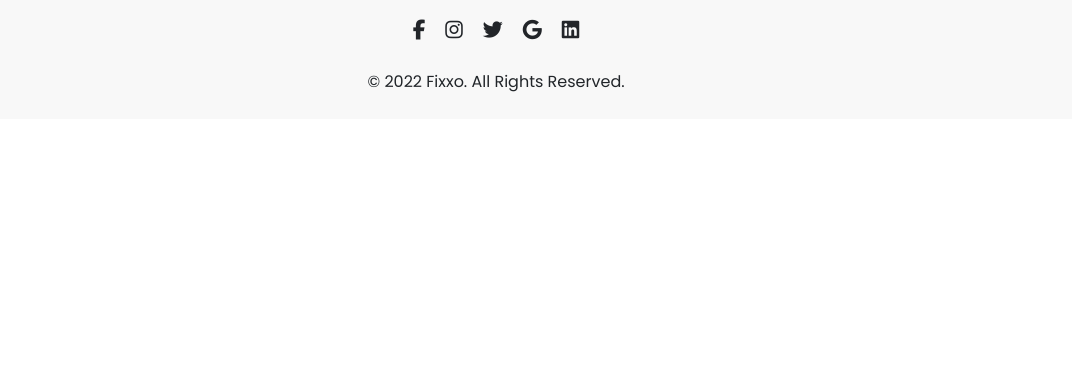
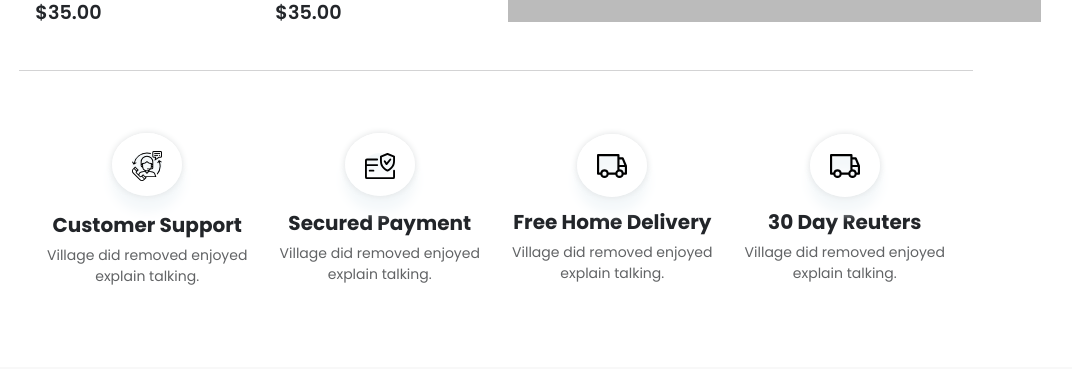
Before and after one commit to SaadHadood/EKSSNH22-JavaScript-Frontend-React, a React (Create React App) app: page / in a window 1280 px wide. Shown: the part 3461-3830 px from the top of the page, without its empty margins (144-1216 px from the left). Before the commit the page ends 3580 px from the top, so only its background shows below. Built offline with nearby package versions, Linux system fonts and the light colour scheme.

Commit message:
SidaKlar

```diff
--- a/src/App.js
+++ b/src/App.js
@@ -18,6 +18,7 @@ import ShowCase from './sections/ShowCase';
 import TopPicks from './sections/TopPicks';
 import Discount from './sections/Discount';
 import SecondDiscount from './sections/SecondDiscount';
+import SupportSection from './sections/SupportSection';
 
 function App() {
   return (
--- a/src/assets/scss/sections/_Discount.scss
+++ b/src/assets/scss/sections/_Discount.scss
@@ -14,7 +14,7 @@
         text-align: center;
         align-items: center;
         width: 930px;
-        height: 650px;
+        height: 670px;
         background-color: #BBBBBB;
         border-radius: 0;
         margin-left: 5px;
@@ -93,7 +93,7 @@
     .col {
         height: 13rem;
         width: 15rem;
-        margin-bottom: 6.7rem;
+        margin-bottom: 7.2rem;
     }
 
     .card {
--- /dev/null
+++ b/src/assets/scss/sections/_SupportSection.scss
@@ -0,0 +1,45 @@
+.support {
+
+    .container {
+        margin-top: 3rem;
+        margin-bottom: 3rem;
+        width: 954px;
+        border-top: 1px solid #D3D3D4;
+        display: flex;
+        justify-content: space-between;
+        align-items: center;
+        text-align: center;
+    }
+
+    .dot {
+        border-radius: 50%;
+        border: 20px solid #fff;
+        box-shadow: 0 0 7px 0 #dee0e1;
+        filter: drop-shadow(0 15px 5px #f4f8fa);
+
+            &:hover {
+                border-radius: 50%;
+                border: 20px solid #EFEFEF;
+            }
+    }
+
+
+    .icons-support {
+        margin-top: 4rem;
+        padding: 1rem;
+
+        h1 {
+            margin-top: 2rem;
+            font-family: Poppins;
+            font-weight: bold;
+            font-size: 20px;
+            color: #222529;
+        }
+
+        p {
+            font-family: Poppins;
+            color: #616365;
+            font-size: 14px;
+        }
+    }
+}
--- a/src/assets/scss/style.scss
+++ b/src/assets/scss/style.scss
@@ -13,7 +13,7 @@
 @import "./sections/ShowCase";
 @import "./sections/TopPicks";
 @import "./sections/Discount";
-@import "./sections/SecondDiscount";
 @import "./sections/BreadcrumbSection";
 @import "./sections/MapSection";
 @import "./sections/ContactFormSection";
+@import "./sections/SupportSection";
--- a/src/sections/SecondDiscount.js
+++ b/src/sections/SecondDiscount.js
@@ -1,4 +1,5 @@
 import React from 'react'
+import { NavLink } from 'react-router-dom'
 import ProductCard from '../components/ProductCard'
 
 const SecondDiscount = ({tittle, products}) => {
@@ -15,7 +16,7 @@ const SecondDiscount = ({tittle, products}) => {
         <div id="discount-box" className="box">
             <div className="box-body">
                 <h1>2 FOR USD $49</h1>
-                <a href="#" className="btn btn-lg btn-white">FLASE SALE</a>
+                <NavLink className="btn btn-lg btn-white" to="/flashesale" end>FLASE SALE</NavLink>
             </div>
         </div>
       </div>
--- /dev/null
+++ b/src/sections/SupportSection.js
@@ -0,0 +1,39 @@
+import React from 'react'
+import { NavLink } from 'react-router-dom'
+import CustomerService from '../assets/images/customer-service.svg'
+import CreditCard from '../assets/images/credit-card.svg'
+import DeliveryTruck from '../assets/images/delivery-truck.svg'
+
+const SupportSection = () => {
+  return (
+    <section className="support">
+        <div className="container">
+            <div className="icons-support">
+                <NavLink><span className="dot"><img src={CustomerService} alt="customer service"/></span></NavLink>
+                <h1>Customer Support</h1>
+                <p>Village did removed enjoyed <br/> explain talking.</p>
+            </div>
+
+            <div className="icons-support">
+                <NavLink><span className="dot"><img src={CreditCard} alt="credit card"/></span></NavLink>
+                <h1>Secured Payment</h1>
+                <p>Village did removed enjoyed <br/> explain talking.</p>
+            </div>
+
+            <div className="icons-support">
+                <NavLink><span className="dot"><img src={DeliveryTruck} alt="delivery truck"/></span></NavLink>
+                <h1>Free Home Delivery</h1>
+                <p>Village did removed enjoyed <br/> explain talking.</p>
+            </div>
+
+            <div className="icons-support">
+                <NavLink><span className="dot"><img src={DeliveryTruck} alt="delivery truck"/></span></NavLink>
+                <h1>30 Day Reuters</h1>
+                <p>Village did removed enjoyed <br/> explain talking.</p>
+            </div>
+        </div>
+    </section>
+  )
+}
+
+export default SupportSection
--- a/src/views/HomeView.js
+++ b/src/views/HomeView.js
@@ -6,6 +6,7 @@ import ProductGridSection from '../sections/ProductGridSection'
 import TopPicks from '../sections/TopPicks'
 import Discount from '../sections/Discount'
 import SecondDiscount from '../sections/SecondDiscount'
+import SupportSection from '../sections/SupportSection'
 
 const HomeView = () => {
   window.top.document.title = 'Fixxo.'
@@ -32,6 +33,7 @@ const HomeView = () => {
       <TopPicks />
       <Discount tittle="Featured Products" products={featuredProducts} />
       <SecondDiscount tittle="Featured Products" products={featuredProducts} />
+      <SupportSection />
       <FooterSection />
     </>
   )
```
Also changed, not shown: src/assets/scss/sections/_SecondDiscount.scss (deleted), src/style.min.css, 1 other file (tests, documents, lock files or other folders).
